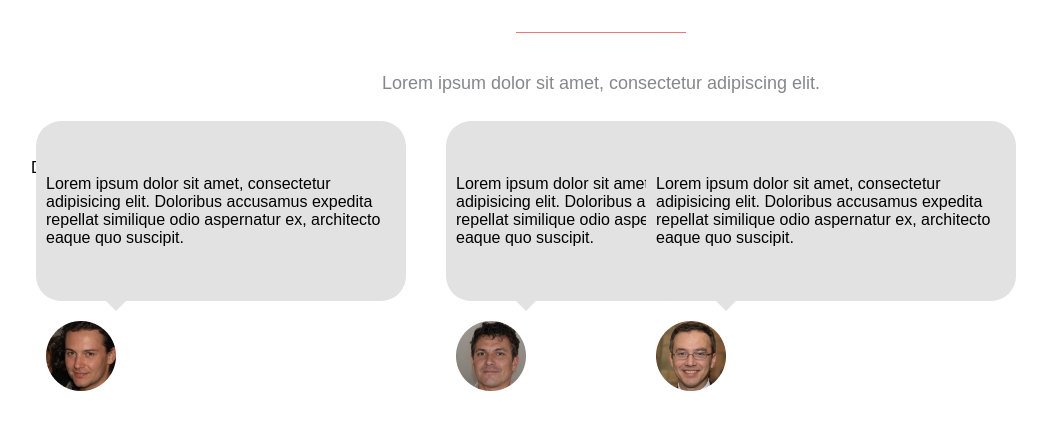
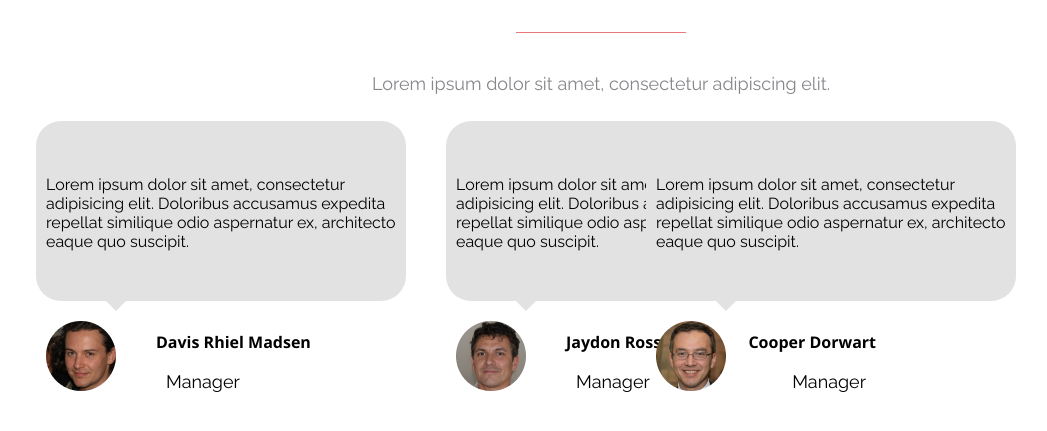
Before and after one commit to wonderfullword/home-work-6, a plain HTML site: page index.html in a window 1280 px wide. Shown: the part 109-540 px from the top of the page, without its empty margins (4-1051 px from the left). Drawn offline with nearby package versions, Linux system fonts and the light colour scheme.

Commit message:
hw-6 final version

```diff
--- a/index.html
+++ b/index.html
@@ -6,6 +6,12 @@
   <meta http-equiv="X-UA-Compatible" content="IE=edge">
   <meta name="viewport" content="width=device-width, initial-scale=1.0">
   <title>Document</title>
+  <link rel="preconnect" href="https://fonts.googleapis.com">
+  <link rel="preconnect" href="https://fonts.gstatic.com" crossorigin>
+  <link href="https://fonts.googleapis.com/css2?family=Raleway&display=swap" rel="stylesheet">
+  <link rel="preconnect" href="https://fonts.googleapis.com">
+  <link rel="preconnect" href="https://fonts.gstatic.com" crossorigin>
+  <link href="https://fonts.googleapis.com/css2?family=Open+Sans:wght@700&family=Raleway&display=swap" rel="stylesheet">
   <link rel="stylesheet" href="./style.css">
 </head>
 
@@ -29,8 +35,10 @@
             <img src="./images/photo-1.png" alt="photo">
           </div>
         </div>
+        <div class="photo-description-left">Davis Rhiel Madsen</div>
+        <div class="position-left">Manager</div>
       </div>
-      <div class="photo-description-left">Davis Rhiel Madsen</div>
+
       <div class="row">
         <div class="rectangle-center">
           <div class="col">
@@ -43,6 +51,8 @@
             <img src="./images/photo-2.png" alt="photo">
           </div>
         </div>
+        <div class="photo-description-center">Jaydon Rosser</div>
+        <div class="position-center">Manager</div>
       </div>
       <div class="row">
         <div class="rectangle-right">
@@ -56,6 +66,8 @@
             <img src="./images/photo-3.png" alt="photo">
           </div>
         </div>
+        <div class="photo-description-right">Cooper Dorwart</div>
+        <div class="position-right">Manager</div>
       </div>
     </div>
   </div>
--- a/style.css
+++ b/style.css
@@ -15,7 +15,6 @@ body {
   align-items: center;
   font-family: 'Raleway', sans-serif;
 }
-
 
 .promo {
   text-align: center;
@@ -63,7 +62,6 @@ body {
   height: 180px;
   background-color: #E2E2E2;
   margin: 0 auto;
-
 }
 
 .rectangle-center {
@@ -81,7 +79,6 @@ body {
   margin: 0 auto;
 }
 
-
 .rectangle-right {
   position: absolute;
   padding-top: 38px;
@@ -96,7 +93,6 @@ body {
   background-color: #E2E2E2;
   margin: 0 auto;
 }
-
 
 .triangle-down {
   position: absolute;
@@ -115,8 +111,44 @@ img {
   bottom: -90px;
 }
 
-.photo-description {
+.photo-description-left {
   position: absolute;
-  margin-top: 500px;
-  margin-left: 100px;
+  top: 440px;
+  left: 160px;
+  font-family: 'Open Sans', sans-serif;
 }
+
+.photo-description-center {
+  position: absolute;
+  top: 440px;
+  left: 570px;
+  font-family: 'Open Sans', sans-serif;
+}
+
+.photo-description-right {
+  position: absolute;
+  top: 440px;
+  right: 400px;
+  font-family: 'Open Sans', sans-serif;
+}
+
+.position-left {
+  position: absolute;
+  top: 480px;
+  left: 170px;
+  font-size: 18px;
+}
+
+.position-center {
+  position: absolute;
+  top: 480px;
+  left: 580px;
+  font-size: 18px;
+}
+
+.position-right {
+  position: absolute;
+  top: 480px;
+  right: 410px;
+  font-size: 18px;
+}
```
